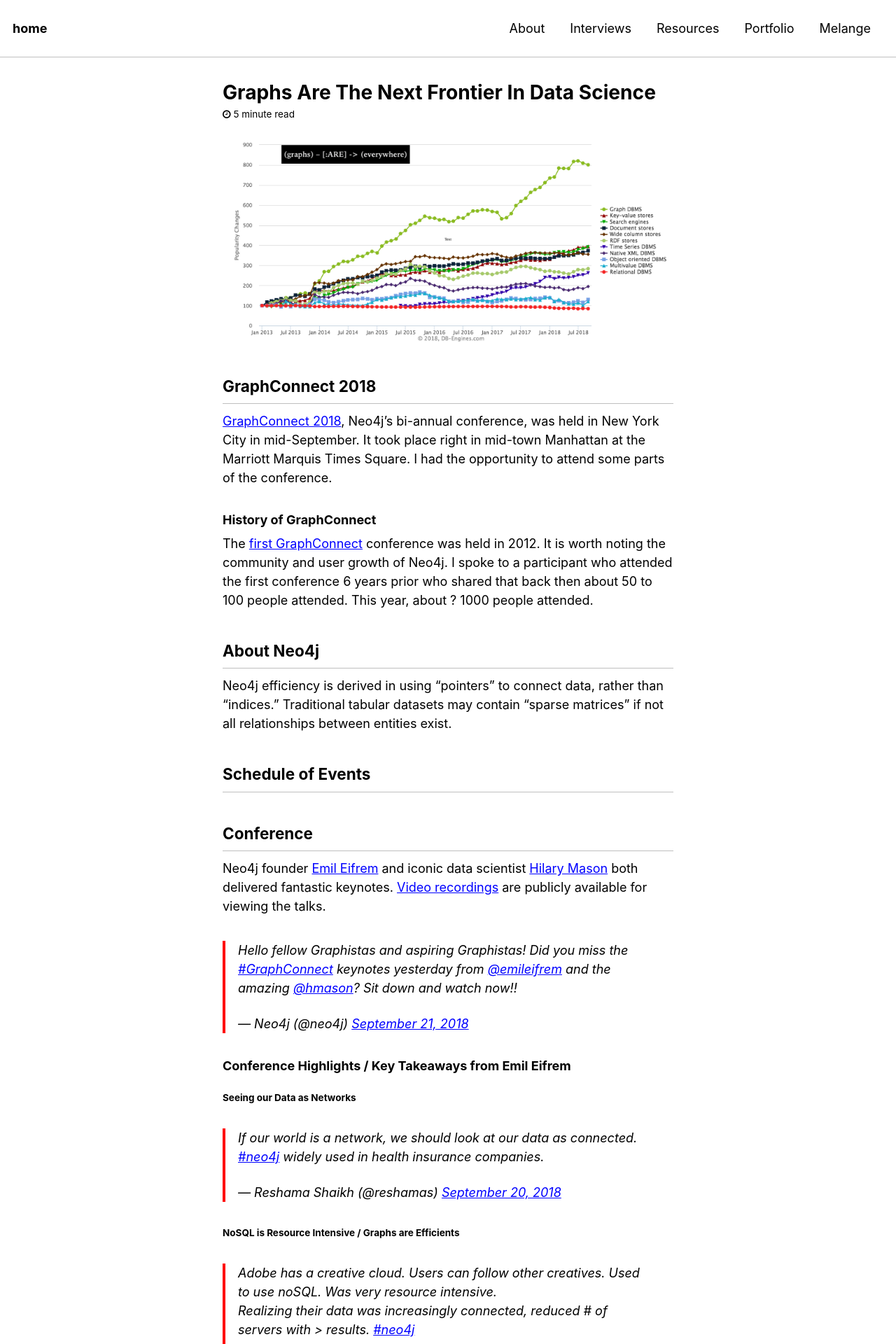
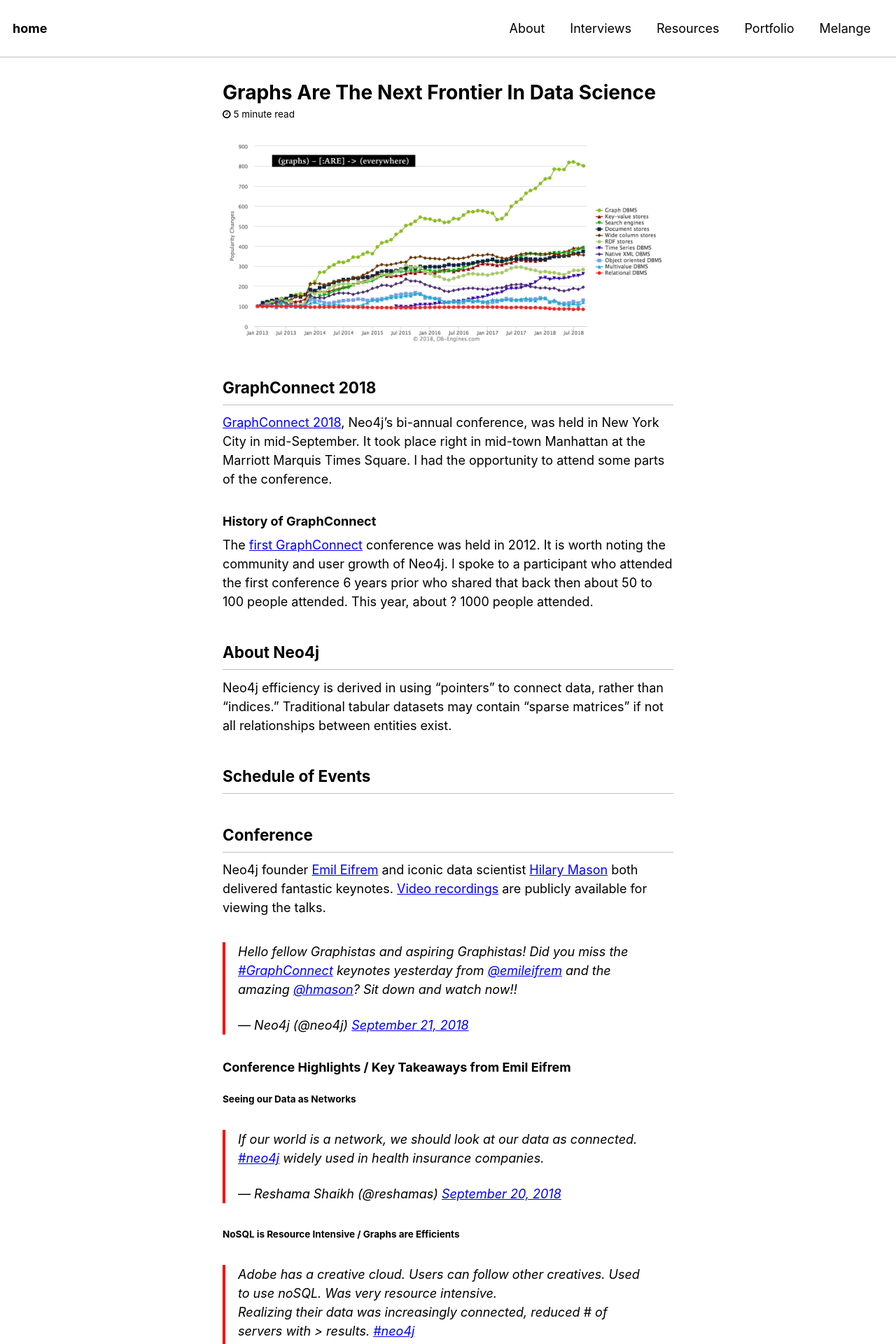
Before and after one commit to reshamas/reshamas.github.io, a Jekyll site: the page built from _posts/2018-09-22-graphs-are-the-next-frontier-in-data-science.md, in a window 1280 px wide. Shown: the top 1920 px of the page at 70% size. Built offline with Jekyll 4.4.1, drawn with Linux system fonts in a browser that asks for light colours; comment, search, counter and statistics services are not loaded.

Commit message:
Update 2018-09-22-graphs-are-the-next-frontier-in-data-science.md

```diff
--- a/_posts/2018-09-22-graphs-are-the-next-frontier-in-data-science.md
+++ b/_posts/2018-09-22-graphs-are-the-next-frontier-in-data-science.md
@@ -1,5 +1,5 @@
 <p>
-<img src="../assets/images/graphs_rank_txt.png" align="center">
+<img src="../assets/images/chart.png" align="center">
 </p>
 
 ## GraphConnect 2018
```
